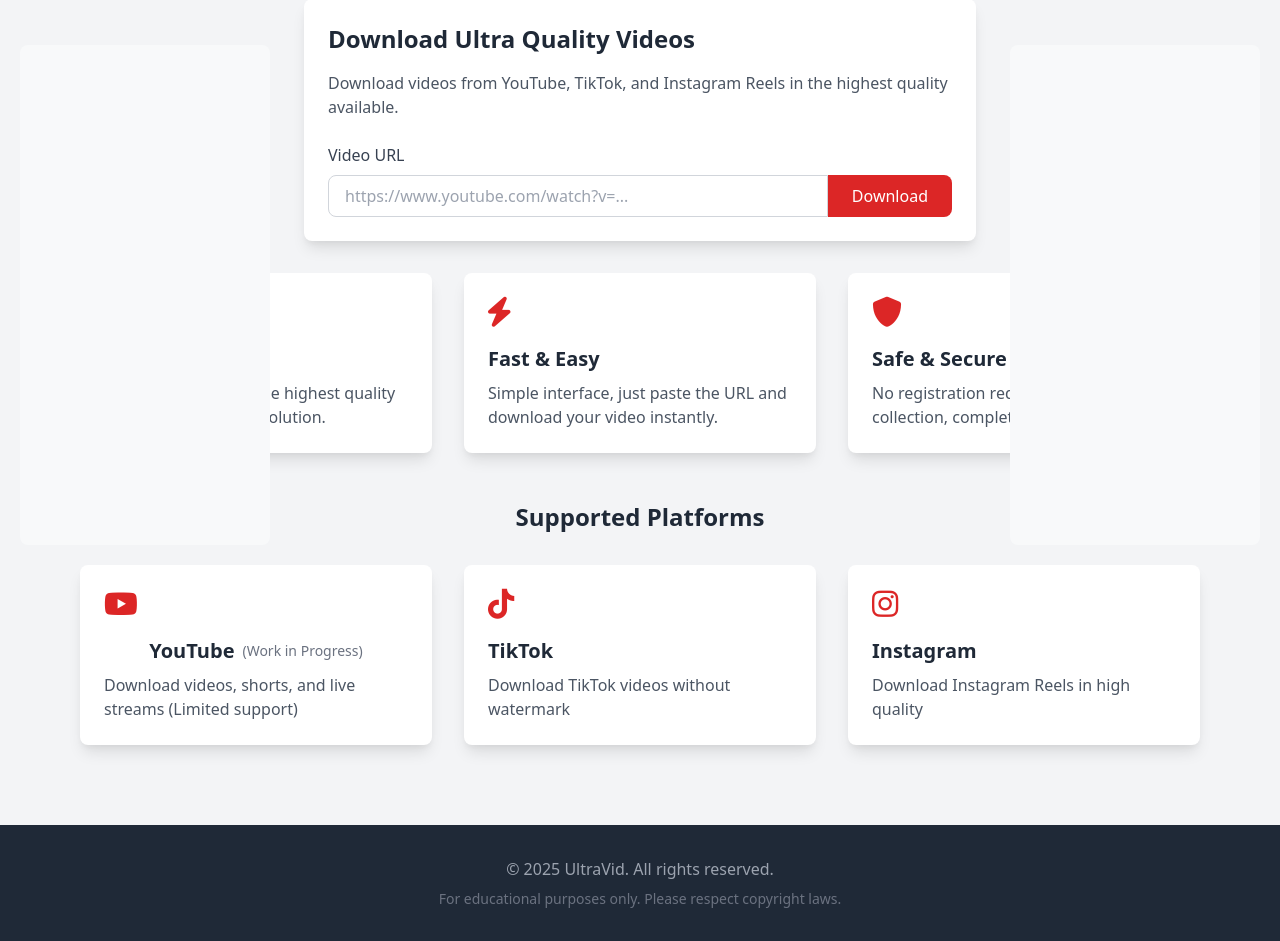
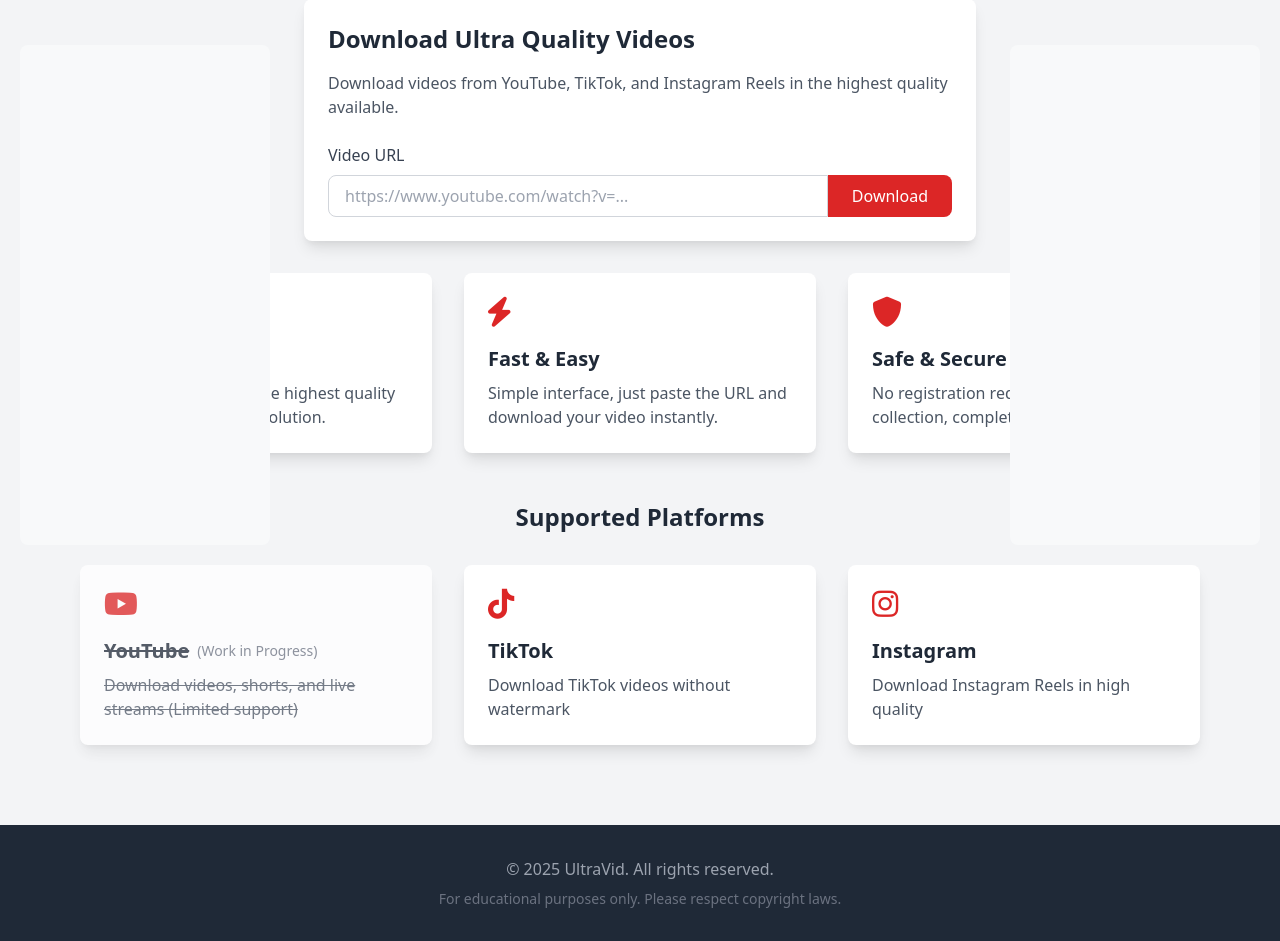
Before and after one commit to EvanGruhlkey/UltraVid-2.0, a Flask app: page / in a window 1280 px wide. Shown: the part 121-1062 px from the top of the page. Run offline with Flask 3, Linux system fonts and the light colour scheme; some libraries are stand-ins or nearby versions.

Commit message:
yt not available

```diff
--- a/templates/index.html
+++ b/templates/index.html
@@ -266,12 +266,12 @@
                 <div class="mt-12">
                     <h2 class="text-2xl font-bold text-gray-800 mb-8 text-center">Supported Platforms</h2>
                     <div class="grid md:grid-cols-3 gap-8">
-                        <div class="bg-white rounded-lg shadow-lg p-6 card-hover">
+                        <div class="bg-white rounded-lg shadow-lg p-6 card-hover opacity-75">
                             <div class="text-red-600 mb-4">
                                 <i class="fab fa-youtube text-3xl"></i>
                             </div>
-                            <h3 class="text-xl font-bold text-gray-800 mb-2 flex items-center justify-center">YouTube <span class="ml-2 text-sm font-normal text-gray-500">(Work in Progress)</span></h3>
-                            <p class="text-gray-600">Download videos, shorts, and live streams (Limited support)</p>
+                            <h3 class="text-xl font-bold text-gray-800 mb-2 flex items-center"><span class="line-through">YouTube</span> <span class="ml-2 text-sm font-normal text-gray-500">(Work in Progress)</span></h3>
+                            <p class="text-gray-600 line-through">Download videos, shorts, and live streams (Limited support)</p>
                         </div>
                         <div class="bg-white rounded-lg shadow-lg p-6 card-hover">
                             <div class="text-red-600 mb-4">
```
